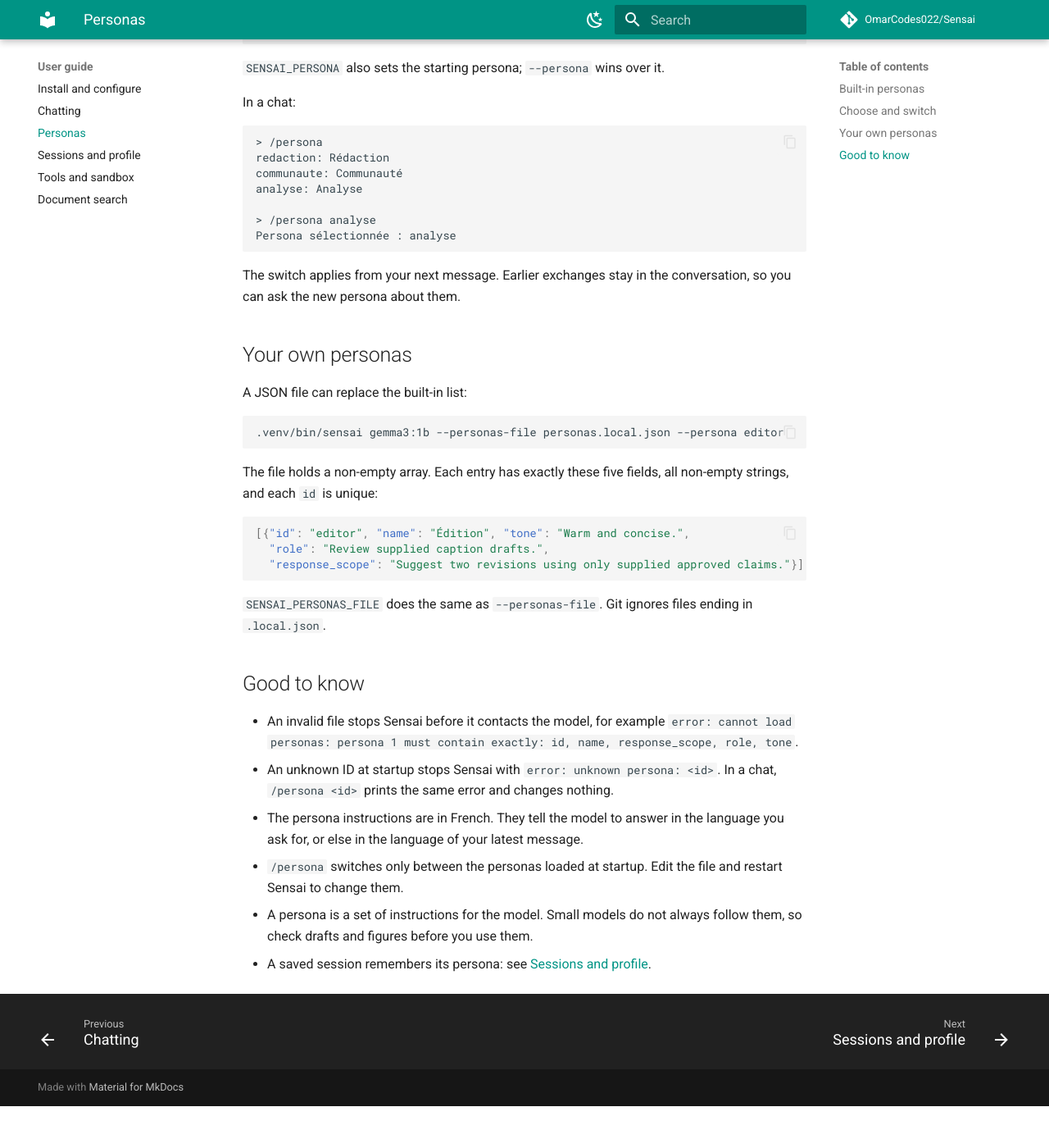
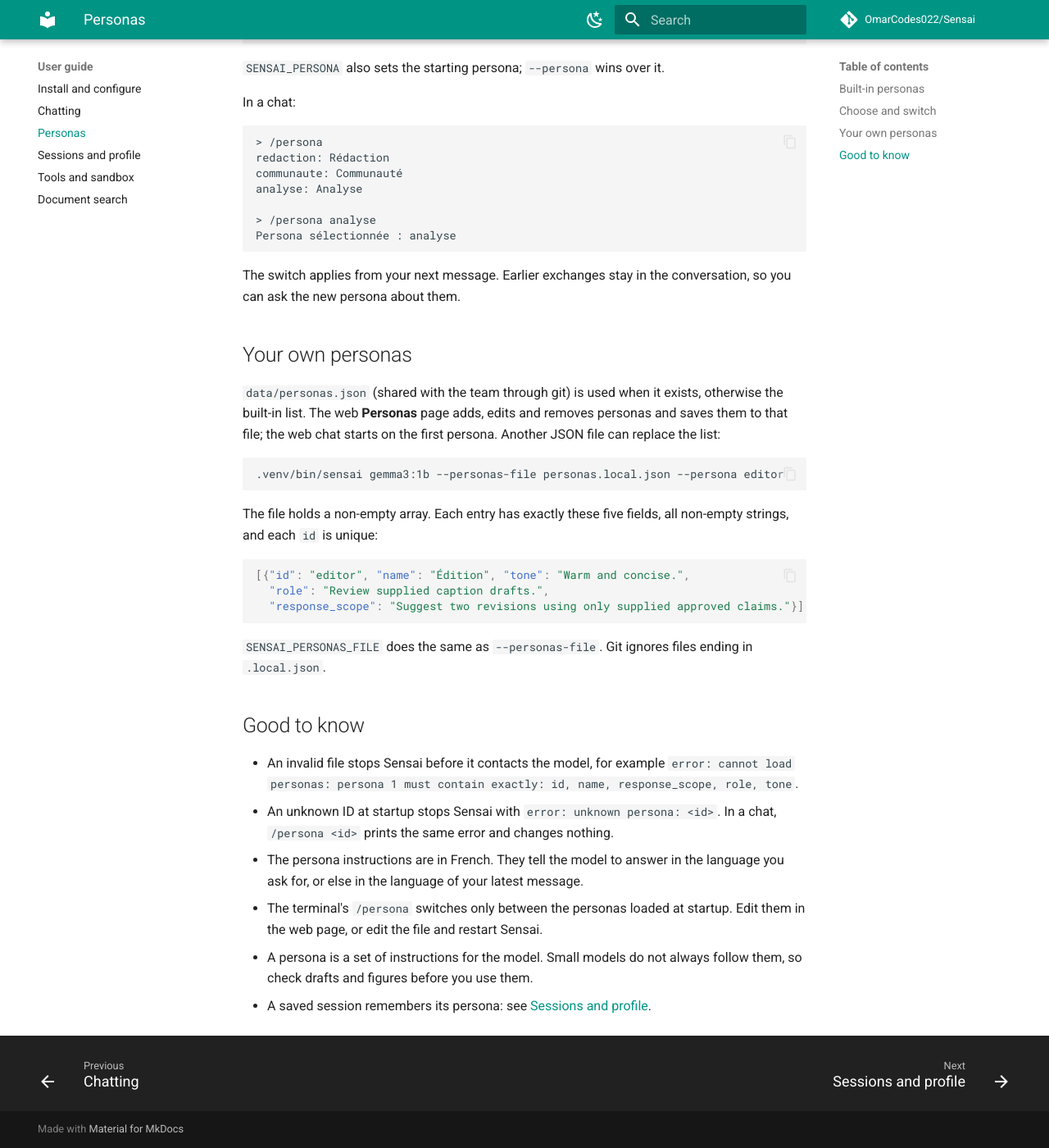
Before and after one commit to OmarCodes022/Sensai, an MkDocs documentation site: the page built from docs/user-guide/personas.md, in a window 1280 px wide and 1400 px high, scrolled down 793 px. Shown: the whole window at 82% size. Built offline with MkDocs 1.6.1 and Material for MkDocs 9.7.7, drawn with Linux system fonts in a browser that asks for light colours; comment, search, counter and statistics services are not loaded; before the commit the page ends 2142 px from its top, so only the background shows below that.

Commit message:
docs: describe data/personas.json and the editable personas

````diff
--- a/docs/user-guide/personas.md
+++ b/docs/user-guide/personas.md
@@ -41,7 +41,9 @@ conversation, so you can ask the new persona about them.
 
 ## Your own personas
 
-A JSON file can replace the built-in list:
+`data/personas.json` (shared with the team through git) is used when it exists, otherwise
+the built-in list. The web **Personas** page adds, edits and removes personas and saves them
+to that file; the web chat starts on the first persona. Another JSON file can replace the list:
 
 ```bash
 .venv/bin/sensai gemma3:1b --personas-file personas.local.json --persona editor
@@ -67,8 +69,8 @@ ending in `.local.json`.
   a chat, `/persona <id>` prints the same error and changes nothing.
 - The persona instructions are in French. They tell the model to answer in the
   language you ask for, or else in the language of your latest message.
-- `/persona` switches only between the personas loaded at startup. Edit the
-  file and restart Sensai to change them.
+- The terminal's `/persona` switches only between the personas loaded at startup. Edit
+  them in the web page, or edit the file and restart Sensai.
 - A persona is a set of instructions for the model. Small models do not always
   follow them, so check drafts and figures before you use them.
 - A saved session remembers its persona: see
````
